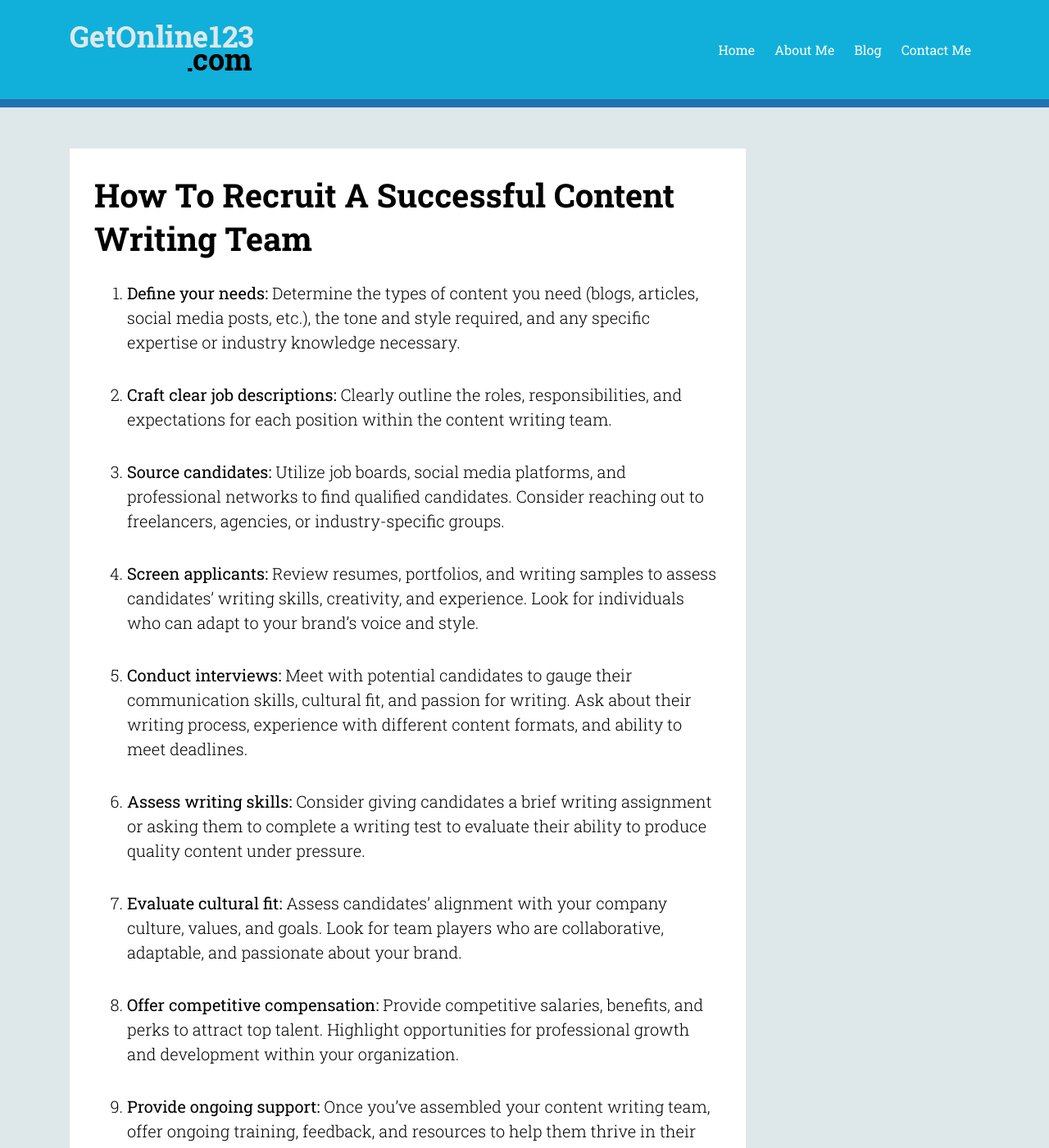
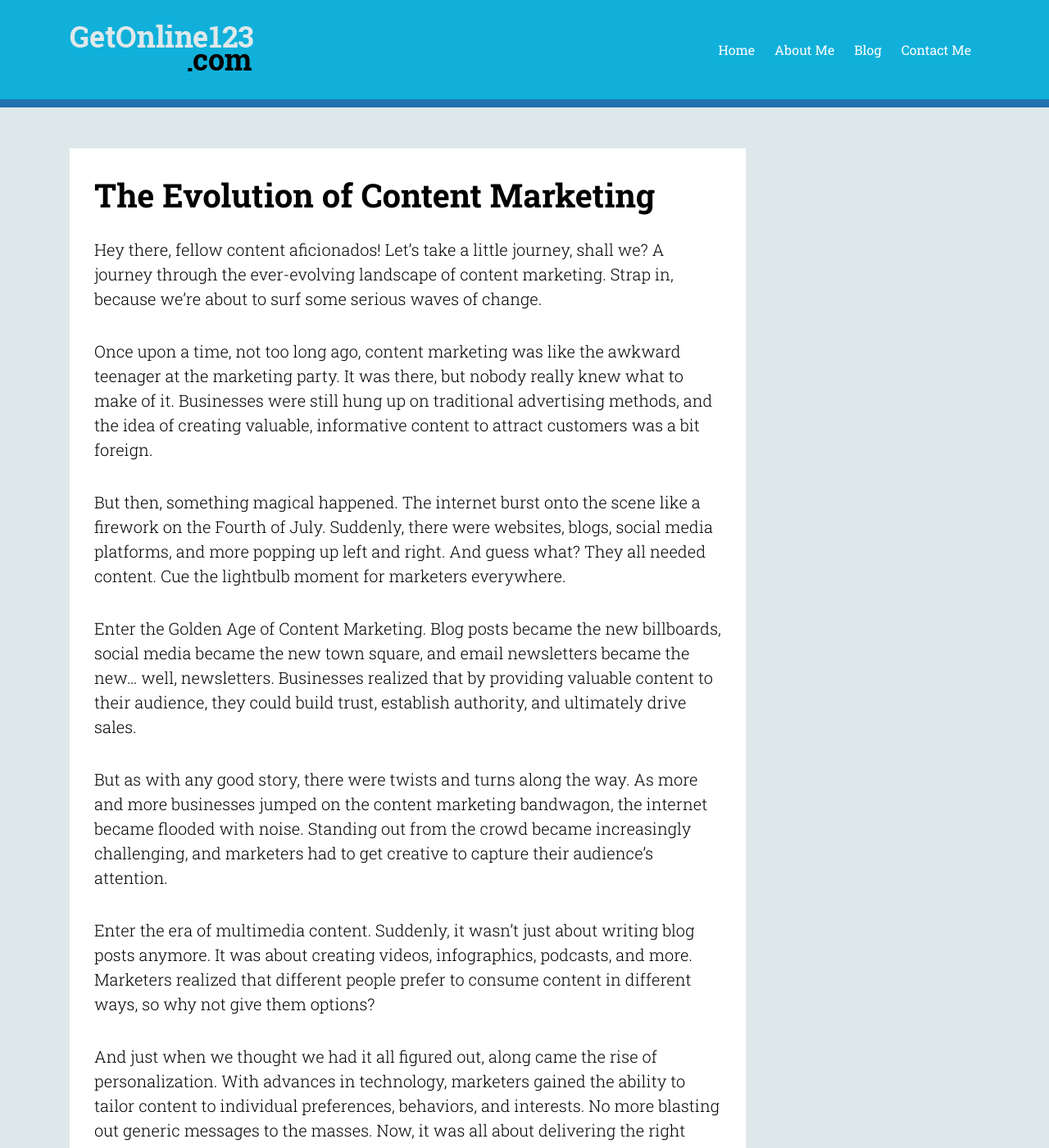
Before and after one commit to jdoeblog/jdoeblog.github.io, a Jekyll site: the page built from _posts/2024-04-27-the-evolution-of-content-marketing.md, in a window 1280 px wide and 1400 px high. Shown: the whole window at 82% size. Built offline with Jekyll 4.4.1, drawn with Linux system fonts in a browser that asks for light colours; nearby versions of some CDN libraries; some of the changed text lies outside the part shown.

Commit message:
Add files via upload

```diff
--- a/_posts/2024-04-27-the-evolution-of-content-marketing.md
+++ b/_posts/2024-04-27-the-evolution-of-content-marketing.md
@@ -1,29 +1,27 @@
 ---
 layout: default
-title:  How To Recruit A Successful Content Writing Team
-permalink: how-to-recruit-a-successful-content-writing-team
+title:  The Evolution of Content Marketing
+permalink: the-evolution-of-content-marketing
 ---
 
-<h1>How To Recruit A Successful Content Writing Team</h1>
+<h1>The Evolution of Content Marketing</h1>
 
-1. **Define your needs:** Determine the types of content you need (blogs, articles, social media posts, etc.), the tone and style required, and any specific expertise or industry knowledge necessary.
+Hey there, fellow content aficionados! Let’s take a little journey, shall we? A journey through the ever-evolving landscape of content marketing. Strap in, because we’re about to surf some serious waves of change.
 
-2. **Craft clear job descriptions:** Clearly outline the roles, responsibilities, and expectations for each position within the content writing team.
+Once upon a time, not too long ago, content marketing was like the awkward teenager at the marketing party. It was there, but nobody really knew what to make of it. Businesses were still hung up on traditional advertising methods, and the idea of creating valuable, informative content to attract customers was a bit foreign.
 
-3. **Source candidates:** Utilize job boards, social media platforms, and professional networks to find qualified candidates. Consider reaching out to freelancers, agencies, or industry-specific groups.
+But then, something magical happened. The internet burst onto the scene like a firework on the Fourth of July. Suddenly, there were websites, blogs, social media platforms, and more popping up left and right. And guess what? They all needed content. Cue the lightbulb moment for marketers everywhere.
 
-4. **Screen applicants:** Review resumes, portfolios, and writing samples to assess candidates' writing skills, creativity, and experience. Look for individuals who can adapt to your brand's voice and style.
+Enter the Golden Age of Content Marketing. Blog posts became the new billboards, social media became the new town square, and email newsletters became the new… well, newsletters. Businesses realized that by providing valuable content to their audience, they could build trust, establish authority, and ultimately drive sales.
 
-5. **Conduct interviews:** Meet with potential candidates to gauge their communication skills, cultural fit, and passion for writing. Ask about their writing process, experience with different content formats, and ability to meet deadlines.
+But as with any good story, there were twists and turns along the way. As more and more businesses jumped on the content marketing bandwagon, the internet became flooded with noise. Standing out from the crowd became increasingly challenging, and marketers had to get creative to capture their audience’s attention.
 
-6. **Assess writing skills:** Consider giving candidates a brief writing assignment or asking them to complete a writing test to evaluate their ability to produce quality content under pressure.
+Enter the era of multimedia content. Suddenly, it wasn’t just about writing blog posts anymore. It was about creating videos, infographics, podcasts, and more. Marketers realized that different people prefer to consume content in different ways, so why not give them options?
 
-7. **Evaluate cultural fit:** Assess candidates' alignment with your company culture, values, and goals. Look for team players who are collaborative, adaptable, and passionate about your brand.
+And just when we thought we had it all figured out, along came the rise of personalization. With advances in technology, marketers gained the ability to tailor content to individual preferences, behaviors, and interests. No more blasting out generic messages to the masses. Now, it was all about delivering the right message to the right person at the right time.
 
-8. **Offer competitive compensation:** Provide competitive salaries, benefits, and perks to attract top talent. Highlight opportunities for professional growth and development within your organization.
+Today, we find ourselves in the midst of yet another evolution: the age of authenticity. In a world where trust is currency and skepticism runs rampant, consumers are craving genuine connections with brands. They want to know the faces behind the logos, the stories behind the products, and the values behind the businesses they support.
 
-9. **Provide ongoing support:** Once you've assembled your content writing team, offer ongoing training, feedback, and resources to help them thrive in their roles. Encourage collaboration and creativity to drive continuous improvement.
+So, where does that leave us? Well, if history has taught us anything, it’s that the only constant in content marketing is change. As technology continues to advance and consumer preferences continue to evolve, we can expect to see even more twists and turns in the road ahead.
 
-10. **Monitor performance:** Regularly evaluate the performance of your content writing team based on key metrics such as content quality, engagement, and ROI. Adjust your strategies and resources as needed to optimize results.
-
-By following these steps, you can build a successful content writing team that produces high-quality, engaging content to support your brand's objectives.
+But fear not, dear readers. As long as we stay agile, creative, and laser-focused on providing value to our audience, we’ll continue to ride the waves of change and emerge stronger on the other side. So here’s to the evolution of content marketing, and all the exciting twists and turns still to come. Cheers! 🌊🚀
```
